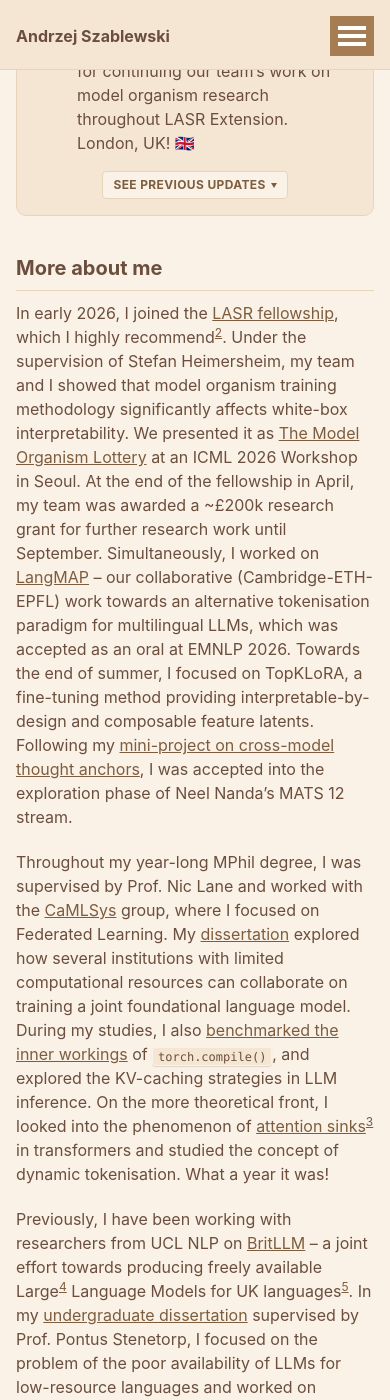
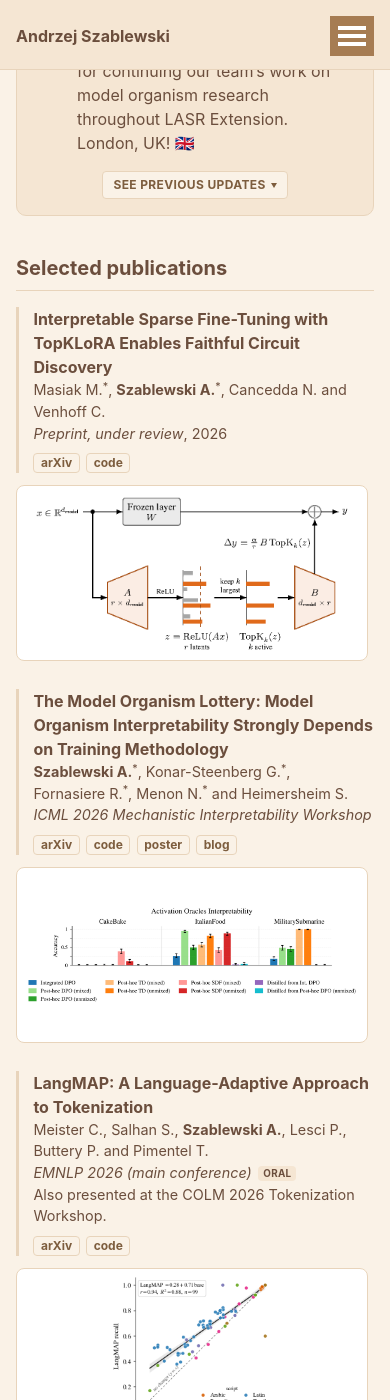
Before and after one commit to andrzejszablewski/andrzejszablewski.github.io, a Jekyll site: the page built from _pages/about.md, in a window 390 px wide and 1400 px high, scrolled down 1519 px. Built offline with Jekyll 4.4.1, drawn with Linux system fonts in a browser that asks for light colours; some of the changed text lies outside the part shown.

Commit message:
Add publications with key figures to the homepage and a Publications page
Papers and blog posts live in _data/publications.yml and render through
_includes/publication-list.html: own name bolded, equal-contribution
marks, venue with Oral/Spotlight badges, link pills and, with
figures=true, each entry's key figure (usually Figure 1) to the right of
the entry (below it on phones), opening in the lightbox on click. The
homepage and the new Publications page (/publications/, replacing the
empty template page, added to the nav) show papers with figures; the
Publications page also lists LessWrong blog posts with authors, figures
and a LessWrong link. The top navigation now underlines the current page.

Co-Authored-By: Claude Opus 5.5 <noreply@anthropic.com>

```diff
--- a/_data/navigation.yml
+++ b/_data/navigation.yml
@@ -7,6 +7,9 @@
 main:
   - title: "About me"
     url: /
+
+  - title: "Publications"
+    url: /publications/
 
   # - title: "Talks"
   #   url: /talks/
--- /dev/null
+++ b/_data/publications.yml
@@ -0,0 +1,81 @@
+# Publications, newest first. Rendered by _includes/publication-list.html on the homepage,
+# the Publications page (with figures) and anywhere else it is included.
+# The author whose name matches `me` is bolded; authors are joined as "A., B. and C.".
+# A trailing "*" on an author marks equal contribution (a note is added under the list).
+# `figure` is the entry's key figure (usually Figure 1), shown when the list is included with figures=true.
+# `note` adds a short line under the venue; the year is only printed when the venue doesn't already contain it.
+# `posts` (blog posts, newest first) use the same fields, with `url` and `date` instead of `year`;
+# they are listed on the Publications page.
+
+me: "Szablewski A."
+
+papers:
+  - title: "Interpretable Sparse Fine-Tuning with TopKLoRA Enables Faithful Circuit Discovery"
+    authors: ["Masiak M.*", "Szablewski A.*", "Cancedda N.", "Venhoff C."]
+    venue: "Preprint, under review"
+    year: 2026
+    figure: "/images/publications/topklora.png"
+    links:
+      - { label: "arXiv", url: "https://arxiv.org/abs/2610.32866" }
+      - { label: "code", url: "https://github.com/interpretable-finetuning/TopKLoRA" }
+
+  - title: "The Model Organism Lottery: Model Organism Interpretability Strongly Depends on Training Methodology"
+    authors: ["Szablewski A.*", "Konar-Steenberg G.*", "Fornasiere R.*", "Menon N.*", "Heimersheim S."]
+    venue: "ICML 2026 Mechanistic Interpretability Workshop"
+    year: 2026
+    figure: "/images/publications/model-organism-lottery.png"
+    links:
+      - { label: "arXiv", url: "https://arxiv.org/abs/2607.01033" }
+      - { label: "code", url: "https://github.com/model-organisms-for-real/model-organism-lottery" }
+      - { label: "poster", url: "/files/poster_model_organism_lottery_26.pdf" }
+      - { label: "blog", url: "https://www.lesswrong.com/posts/frvmrrND28SxZnkEy/the-model-organism-lottery-model-organism-interpretability" }
+
+  - title: "LangMAP: A Language-Adaptive Approach to Tokenization"
+    authors: ["Meister C.", "Salhan S.", "Szablewski A.", "Lesci P.", "Buttery P.", "Pimentel T."]
+    venue: "EMNLP 2026 (main conference)"
+    note: "Also presented at the COLM 2026 Tokenization Workshop."
+    year: 2026
+    highlight: "Oral"
+    figure: "/images/publications/langmap.png"
+    links:
+      - { label: "arXiv", url: "https://arxiv.org/abs/2606.23566" }
+      - { label: "code", url: "https://github.com/cimeister/unimixlm" }
+
+  - title: "Activation Transport Operators"
+    authors: ["Szablewski A.*", "Masiak M.*"]
+    venue: "NeurIPS 2025 Mechanistic Interpretability Workshop"
+    year: 2025
+    highlight: "Spotlight"
+    figure: "/images/publications/activation-transport-operators.png"
+    links:
+      - { label: "arXiv", url: "https://arxiv.org/abs/2508.17540" }
+      - { label: "code", url: "https://github.com/marek357/activation-transport-operators" }
+      - { label: "poster", url: "/files/poster_ato25.pdf" }
+
+posts:
+  - title: "Thought anchors don't transfer between models"
+    authors: ["Szablewski A."]
+    venue: "LessWrong"
+    date: "Sep 2026"
+    figure: "/images/publications/blog-thought-anchors.png"
+    url: "https://www.lesswrong.com/posts/EmcEPCFSKKMtCBBkw/thought-anchors-don-t-transfer-between-models"
+    links:
+      - { label: "LessWrong", url: "https://www.lesswrong.com/posts/EmcEPCFSKKMtCBBkw/thought-anchors-don-t-transfer-between-models" }
+
+  - title: "Activation Oracles significantly underperform without a safe base model"
+    authors: ["Fornasiere R.", "Menon N.", "Szablewski A.", "Konar-Steenberg G.", "Heimersheim S."]
+    venue: "LessWrong"
+    date: "Aug 2026"
+    figure: "/images/publications/blog-activation-oracles.png"
+    url: "https://www.lesswrong.com/posts/3X5EFjiHgxdNowrTA/activation-oracles-significantly-underperform-without-a-safe"
+    links:
+      - { label: "LessWrong", url: "https://www.lesswrong.com/posts/3X5EFjiHgxdNowrTA/activation-oracles-significantly-underperform-without-a-safe" }
+
+  - title: "The Model Organism Lottery: Model Organism Interpretability Strongly Depends on Training Methodology"
+    authors: ["Konar-Steenberg G.", "Szablewski A.", "Fornasiere R.", "Menon N.", "Heimersheim S."]
+    venue: "LessWrong"
+    date: "Jul 2026"
+    figure: "/images/publications/blog-model-organism-lottery.png"
+    url: "https://www.lesswrong.com/posts/frvmrrND28SxZnkEy/the-model-organism-lottery-model-organism-interpretability"
+    links:
+      - { label: "LessWrong", url: "https://www.lesswrong.com/posts/frvmrrND28SxZnkEy/the-model-organism-lottery-model-organism-interpretability" }
--- a/_includes/masthead.html
+++ b/_includes/masthead.html
@@ -13,7 +13,7 @@
               {% else %}
               {% assign domain = base_path %}
             {% endif %}
-            <li class="masthead__menu-item"><a href="{{ domain }}{{ link.url }}">{{ link.title }}</a></li>
+            <li class="masthead__menu-item"><a href="{{ domain }}{{ link.url }}"{% if page.url == link.url %} aria-current="page"{% endif %}>{{ link.title }}</a></li>
           {% endfor %}
         </ul>
         <ul class="hidden-links hidden"></ul>
--- /dev/null
+++ b/_includes/publication-list.html
@@ -0,0 +1,24 @@
+{%- comment -%} Usage: {% include publication-list.html %} for the papers; items=site.data.publications.posts for blog posts;
+  figures=true to show each entry's key figure; equal_note=false to keep the * marks but drop the "Equal contribution" line {%- endcomment -%}
+{%- assign pubs = site.data.publications -%}
+{%- assign items = include.items | default: pubs.papers -%}
+{%- assign all_authors = items | map: "authors" | join: "|" -%}
+<ol class="pub-list{% if include.figures %} pub-list--figures{% endif %}" role="list">
+{%- for p in items %}
+<li class="pub">
+<div class="pub__body">
+<a class="pub__title" href="{{ p.url | default: p.links[0].url }}">{{ p.title | smartify }}</a>
+<span class="pub__authors">{% for a in p.authors %}{% assign name = a | remove: "*" %}{% if forloop.last and forloop.length > 1 %} and {% elsif forloop.index > 1 %}, {% endif %}{% assign shown = name | replace: ' ', '&nbsp;' %}{% if name == pubs.me %}<strong>{{ shown }}</strong>{% else %}{{ shown }}{% endif %}{% if a contains "*" %}<sup>*</sup>{% endif %}{% endfor %}</span>
+{% assign when = p.date | default: p.year | append: "" %}<span class="pub__venue"><em>{{ p.venue }}</em>{% unless p.venue contains when %}, {{ when }}{% endunless %}{% if p.highlight %} <span class="pub__badge">{{ p.highlight }}</span>{% endif %}</span>
+{% if p.note %}<span class="pub__note">{{ p.note }}</span>{% endif %}
+{% if p.links %}<span class="pub__links">{% for l in p.links %}<a href="{{ l.url }}">{{ l.label }}</a>{% unless forloop.last %}{{ " " }}{% endunless %}{% endfor %}</span>{% endif %}
+</div>
+{%- if include.figures and p.figure %}
+<a class="pub__figure" href="{{ p.figure }}"><img src="{{ p.figure }}" alt="Key figure from {{ p.title | smartify | escape_once }}" loading="lazy"></a>
+{%- endif %}
+</li>
+{%- endfor %}
+</ol>
+{%- if all_authors contains "*" and include.equal_note != false %}
+<p class="pub-note"><sup>*</sup> Equal contribution</p>
+{%- endif %}
--- a/_pages/about.md
+++ b/_pages/about.md
@@ -43,6 +43,11 @@ I'm a first-year [PhD student in Computer Science at the University of Cambridge
 
 </div>
 
+## Selected publications
+
+{% include publication-list.html figures=true equal_note=false %}
+
+Blog posts are on the [Publications](/publications/) page.
 
 ## More about me
 
--- a/_sass/_navigation.scss
+++ b/_sass/_navigation.scss
@@ -243,7 +243,8 @@
                 transform: scaleX(0); /* hide*/
       }
 
-      &:hover:before {
+      &:hover:before,
+      &[aria-current="page"]:before {   /* also marks the current page */
         -webkit-transform: scaleX(1);
             -ms-transform: scaleX(1);
                 transform: scaleX(1); /* reveal*/
--- /dev/null
+++ b/_sass/_publications.scss
@@ -0,0 +1,121 @@
+/* ==========================================================================
+   Publication list (homepage and Publications page), see _includes/publication-list.html
+   ========================================================================== */
+
+.pub-list {
+  list-style: none;
+  margin: 1em 0 1.5em;
+  padding: 0;
+}
+
+.pub {
+  margin-bottom: 1.1em;
+}
+
+.pub__body {
+  padding-left: 0.9em;
+  border-left: 3px solid $medium-beige;
+
+  > span {
+    display: block;
+  }
+}
+
+.page__content .pub__title {
+  font-weight: bold;
+  color: $text-color;
+  text-decoration: none;
+
+  &:hover {
+    text-decoration: underline;
+  }
+}
+
+.pub__authors,
+.pub__venue,
+.pub__note {
+  font-size: 0.9em;
+}
+
+/* Small label for orals, spotlights etc. */
+.pub__badge {
+  display: inline-block;
+  margin-left: 0.25em;
+  padding: 0 0.5em;
+  border-radius: $border-radius;
+  background-color: $warm-beige;
+  color: $deep-brown;
+  font-size: $type-size-7;
+  font-weight: bold;
+  text-transform: uppercase;
+  letter-spacing: 0.03em;
+  vertical-align: 0.1em;
+}
+
+.pub__links {
+  margin-top: 0.3em;
+
+  .page__content & a {
+    display: inline-block;
+    margin-right: 0.15em;   // plus the separating space
+    padding: 0 0.55em;
+    border: 1px solid $border-color;
+    border-radius: $border-radius;
+    font-size: $type-size-6;
+    font-weight: bold;
+    text-decoration: none;
+    transition: background-color 0.15s ease;
+
+    &:hover {
+      background-color: $warm-beige;
+    }
+  }
+}
+
+.page__content .pub-note {
+  margin-top: -0.75em;
+  font-size: $type-size-6;
+}
+
+/* figures=true: each paper's key figure to the right of the entry (below it on phones).
+   Figures sit on white "paper" so they stay legible on any background; click opens the lightbox. */
+.pub-list--figures {
+  .pub {
+    margin-bottom: 1.75em;
+  }
+
+  .pub__figure {
+    display: block;
+    max-width: 22em;
+    margin-top: 0.75em;
+  }
+
+  .pub__figure img {
+    display: block;
+    width: 100%;
+    aspect-ratio: 2 / 1;    // most key figures are wide; 16:10 once they sit beside the text
+    object-fit: contain;
+    padding: 0.4em;
+    border: 1px solid $border-color;
+    border-radius: $border-radius * 2;
+    background-color: #fff;
+  }
+}
+
+@include breakpoint($medium) {
+  .pub-list--figures .pub {
+    display: grid;
+    grid-template-columns: 1fr 13.5em;
+    column-gap: 1.25em;
+    align-items: stretch;   // the accent bar runs the full row height
+
+    .pub__figure {
+      align-self: start;
+      margin-top: 0;
+    }
+
+    .pub__figure img {
+      aspect-ratio: 16 / 10;
+    }
+  }
+}
--- a/assets/css/main.scss
+++ b/assets/css/main.scss
@@ -34,6 +34,7 @@
 @import "archive";
 @import "sidebar";
 @import "details";
+@import "publications";
 
 @import "vendor/font-awesome/fontawesome";
 @import "vendor/font-awesome/solid";
```
Also changed, not shown: _pages/publications.html (deleted, +0 -34 lines), _pages/publications.md (added, +16 -0 lines), images/publications/activation-transport-operators.png (added), images/publications/blog-activation-oracles.png (added), images/publications/blog-model-organism-lottery.png (added), images/publications/blog-thought-anchors.png (added), images/publications/langmap.png (added), images/publications/model-organism-lottery.png (added), images/publications/topklora.png (added), 1 other file.
